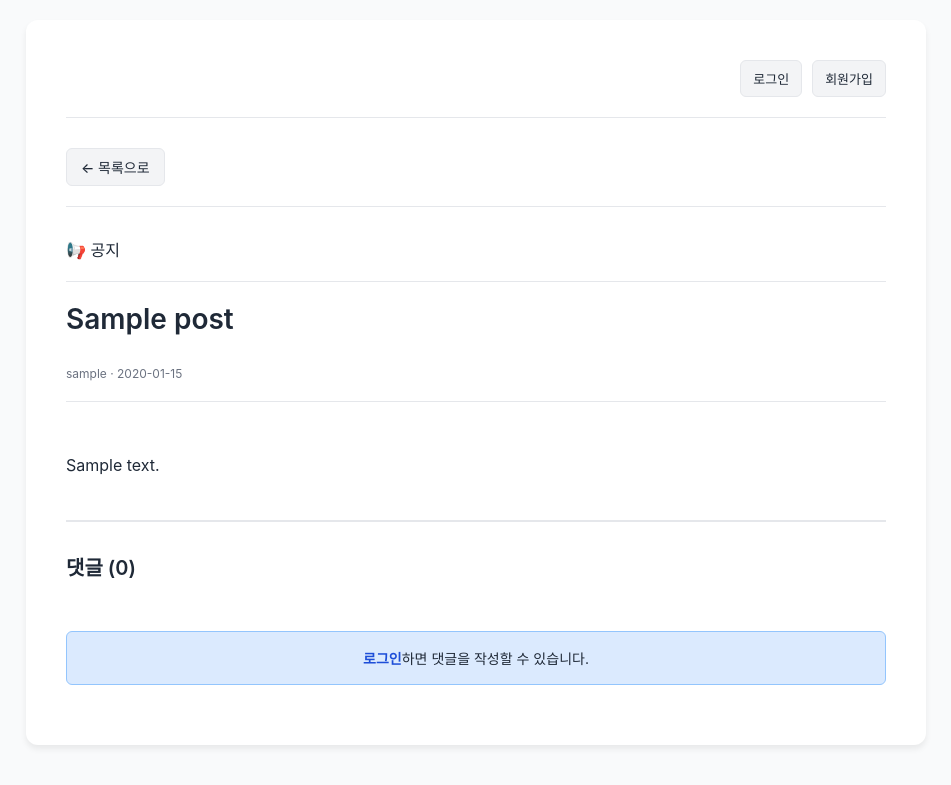
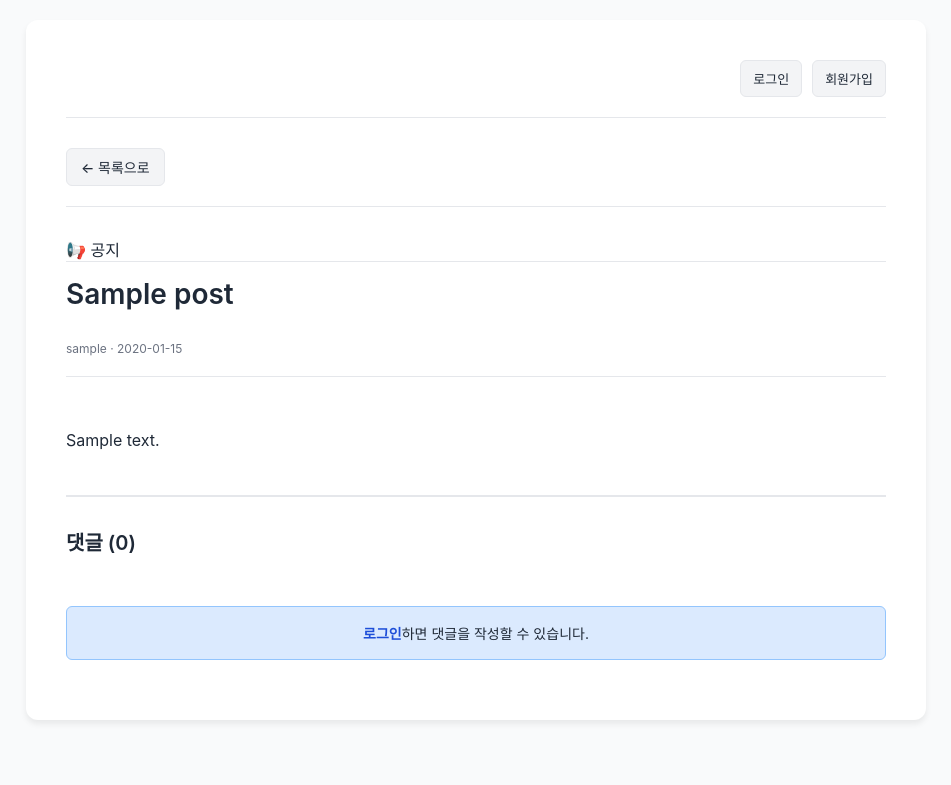
Before and after one commit to sihoo11/week_06_bbs, a Flask app: page /posts/1 in a window 1280 px wide. Shown: the top 785 px of the page, without its empty margins (164-1115 px from the left). Run offline with Flask 3, Linux system fonts and the light colour scheme; tables that the repository leaves empty hold one stand-in row (values such as "Sample post"); data that the repository does not hold is empty.

Commit message:
Fix: 공지 칸 위아래 간격 조정
- 공지 섹션 margin-bottom: 40px → 20px
- h1 margin-top: 20px → 0
- h1 padding-top: 20px → 15px
- 간격 통일 및 정렬

```diff
--- a/templates/base.html
+++ b/templates/base.html
@@ -692,7 +692,7 @@
             border: 2px solid #3b82f6;
             border-radius: 6px;
             padding: 8px 16px;
-            margin-bottom: 40px;
+            margin-bottom: 20px;
             animation: fadeIn 0.5s ease-out;
         }
 
@@ -740,8 +740,8 @@
             font-size: 28px;
             font-weight: 600;
             animation: fadeIn 0.5s ease-out;
-            margin-top: 20px;
-            padding-top: 20px;
+            margin-top: 0;
+            padding-top: 15px;
             border-top: 1px solid #e5e7eb;
         }
 
```
